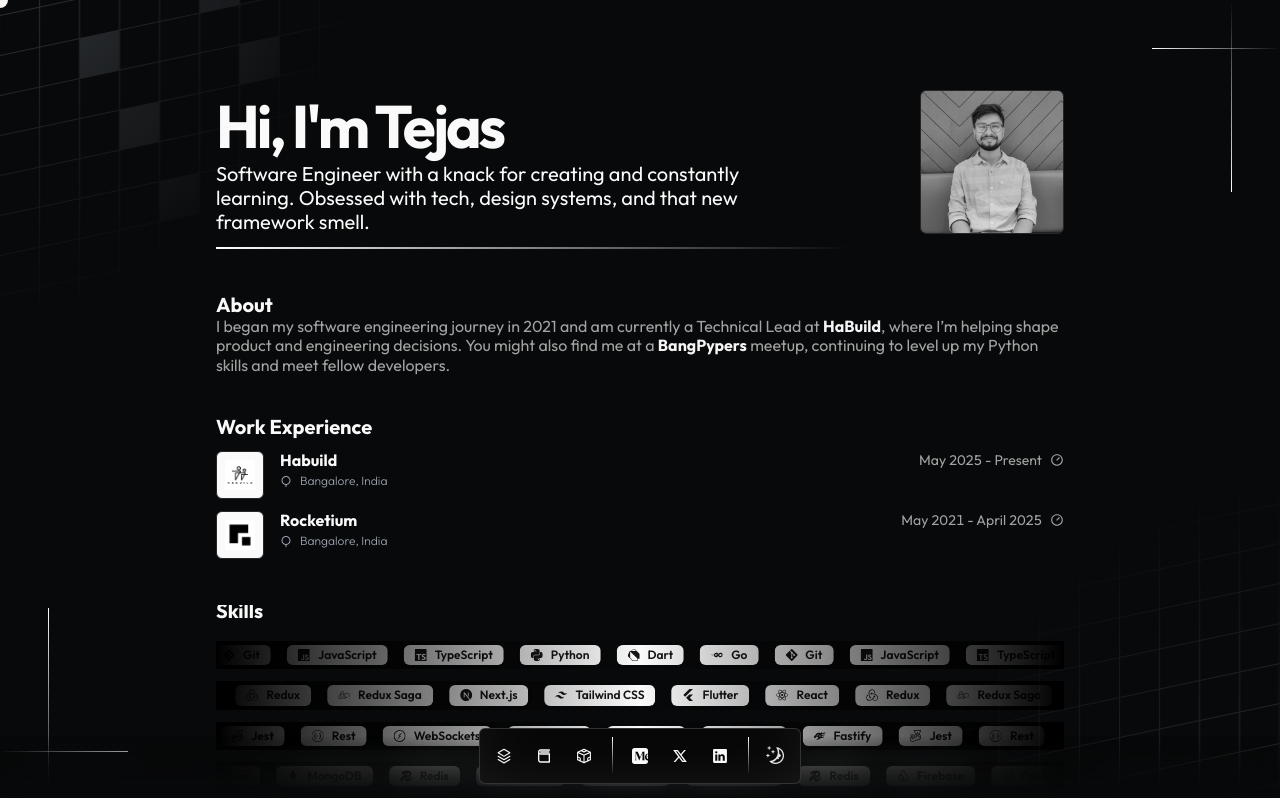
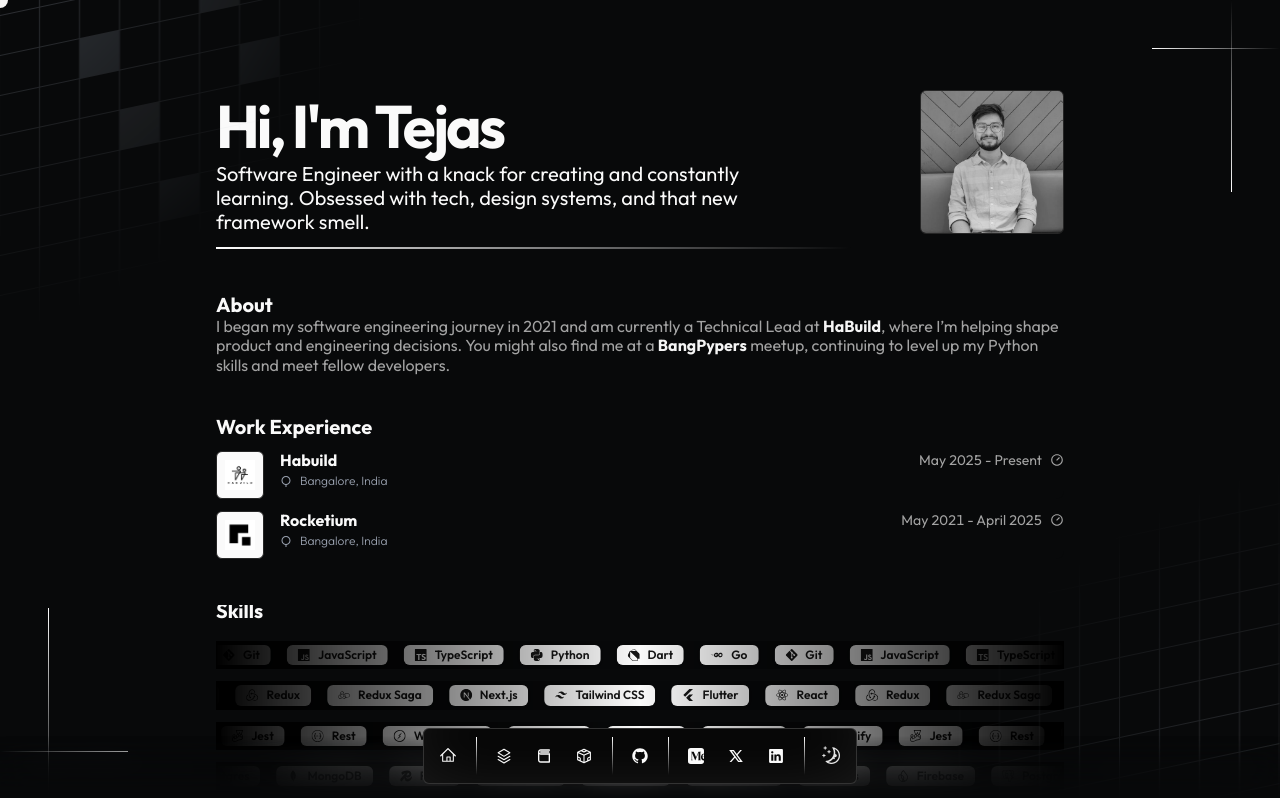
Before and after one commit to tejastn10/nimbus, a Next.js app: page / in a window 1280 px wide. Shown: the top 798 px of the page. Built offline with nearby package versions, Linux system fonts and the light colour scheme.

Commit message:
feat: add Home link and showcase icons to Navbar

```diff
--- a/src/containers/Navbar.tsx
+++ b/src/containers/Navbar.tsx
@@ -13,6 +13,7 @@ import { Tooltip, TooltipContent, TooltipTrigger } from "@/components/ui/Tooltip
 import { DATA } from "@/data/resume";
 
 import { cx } from "@/utils/tailwind";
+import { Icons } from "@/components/icons/Icons";
 
 const Navbar: FC = () => {
 	return (
@@ -31,6 +32,25 @@ const Navbar: FC = () => {
 					"dark:bg-black dark:[border:1px_solid_rgba(255,255,255,.2)] dark:[box-shadow:0_-20px_80px_-20px_#ffffff1f_inset]"
 				)}
 			>
+				<DockIcon>
+					<Tooltip>
+						<TooltipTrigger asChild>
+							<Link
+								href={"/"}
+								className={cx(buttonVariants({ variant: "ghost", size: "icon" }), "size-12")}
+								aria-label="Home"
+							>
+								<Icons.home className="size-4" aria-hidden="true" />
+							</Link>
+						</TooltipTrigger>
+						<TooltipContent>
+							<p>Home</p>
+						</TooltipContent>
+					</Tooltip>
+				</DockIcon>
+
+				<LineGrow className="h-full w-1/2 px-2" direction="vertical" />
+
 				{DATA.navbar.map((item, index) => (
 					<DockIcon key={index}>
 						<Tooltip>
@@ -49,6 +69,29 @@ const Navbar: FC = () => {
 						</Tooltip>
 					</DockIcon>
 				))}
+
+				<LineGrow className="h-full w-1/2 px-2" direction="vertical" />
+
+				{Object.entries(DATA.showcase)
+					.filter(([, showcase]) => showcase.navbar)
+					.map(([name, showcase]) => (
+						<DockIcon key={name}>
+							<Tooltip>
+								<TooltipTrigger asChild>
+									<Link
+										href={showcase.url}
+										className={cx(buttonVariants({ variant: "ghost", size: "icon" }), "size-12")}
+										aria-label={`Visit ${name}`}
+									>
+										<showcase.icon className="size-4" />
+									</Link>
+								</TooltipTrigger>
+								<TooltipContent>
+									<p className="capitalize">{name}</p>
+								</TooltipContent>
+							</Tooltip>
+						</DockIcon>
+					))}
 
 				<LineGrow className="h-full w-1/2 px-2" direction="vertical" />
 
```
